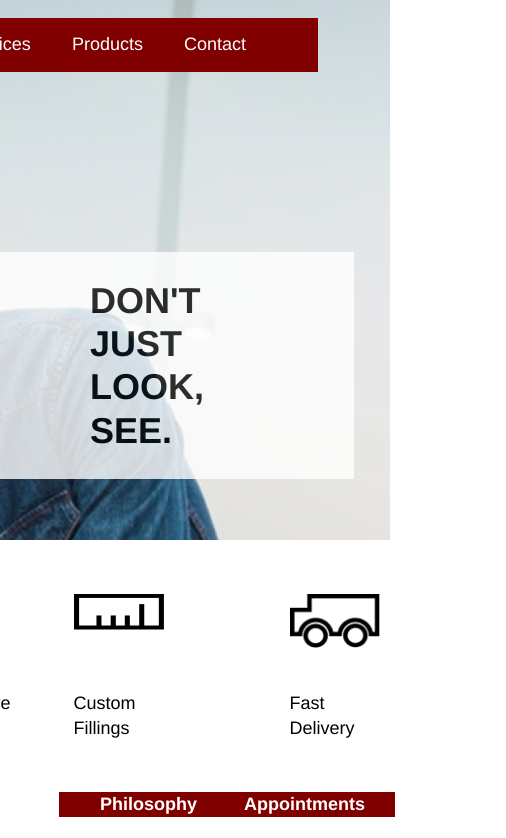
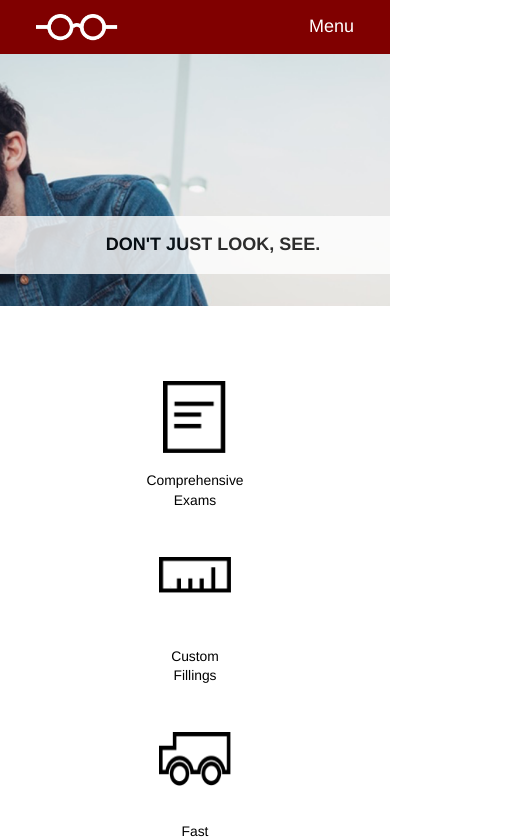
Before and after one commit to uriel2014/optics, a plain HTML site: page index.html in a window 390 px wide. Shown: the top 838 px of the page, 506 px wide, since content can reach past the window. Drawn offline with Linux system fonts and the light colour scheme.

Commit message:
add changes

```diff
--- a/index.html
+++ b/index.html
@@ -25,6 +25,7 @@
           <span>Products</span>
           <span>Contact</span>
         </nav>
+        <span id="small">Menu</span>
       </div>
 
       <!-- Box section of the Main Image -->
--- a/resources/styles.css
+++ b/resources/styles.css
@@ -19,6 +19,20 @@ body{
   align-items: flex-end;
 }
 
+@media only screen and (max-width:700px){
+  .main-image{
+    height:22rem;
+  }
+}
+
+@media only screen and (max-width:560px){
+
+  .main-image{
+    height:17rem;
+    align-items: flex-start;
+  }
+}
+
 /* Heading Banner of the Main Image Section */
 .header{
   display:flex;
@@ -32,10 +46,14 @@ body{
   margin-right: 4rem;
 }
 
+#small{
+  display:none;
+}
+
 .logo{
   display:flex;
   justify-content: flex-start;
-  justify-content: center;
+  align-items: center;
 }
 
 .logo img{
@@ -58,6 +76,56 @@ body{
   padding-right:2rem;
 }
 
+@media only screen and (max-width:700px){
+  .header{
+    width:100%;
+    margin-top:0;
+    margin-right:0;
+  }
+  .logo img{
+    margin-left: 1rem;
+  }
+
+  .logo h3{
+    font-size: 0.8rem;
+  }
+
+  .header nav {
+    margin-right: 1rem;
+  }
+
+  .header nav span {
+    padding-right:1rem;
+  }
+
+}
+
+
+@media only screen and (max-width:560px){
+  .header{
+    width:100%;
+    margin-top: 0;
+    margin-right: 0;
+  }
+
+  #small{
+    display: inline;
+    margin-right: 2rem;
+  }
+
+  .logo img{
+    margin-right: 0;
+    margin-left: 2rem;
+  }
+  .logo h3{
+    display: none;
+  }
+
+  .header nav {
+    display: none;
+  }
+}
+
 /* THE box section of the Main Image Section */
 
 .box{
@@ -70,6 +138,25 @@ body{
   line-height: 1.2;
   margin-top: 10rem;
   margin-right: 2rem;
+}
+
+@media only screen and (max-width:700px){
+  .box{
+    padding:0.75rem 4rem;
+    font-size: 1.33rem;
+    margin-top: 5rem;
+  }
+}
+
+@media only screen and (max-width:560px){
+  .box{
+    margin-top: 9rem;
+    font-size:1rem;
+    padding: 1rem;
+    text-align: center;
+    margin-right: 0;
+    width:100%;
+  }
 }
 
 /* ICONS SECTION */
@@ -85,10 +172,11 @@ body{
 
 .icon{
   height:8rem;
-}
-
-.icon img{
-  margin-right:7rem;
+  display:flex;
+  flex-direction: column;
+  justify-content: center;
+  align-items: center;
+  margin-right: 7rem;
 }
 
 .one{
@@ -111,10 +199,45 @@ body{
   margin-bottom: 2rem;
 }
 
-.icon h3{
+.icon h5{
   text-align: center;
 }
 
+@media only screen and (max-width:700px){
+
+  .icon{
+    margin-right: 3rem;
+  }
+
+ .one{
+    width:3.5rem;
+  }
+
+  .two, .three{
+    width:4rem;
+  }
+}
+
+@media only screen and (max-width:560px){
+  .icons{
+    flex-direction: column;
+    justify-content: center;
+    align-items: center;
+    width:100%;
+    padding-top:3.77rem;
+    padding-bottom: 3.77rem;
+  }
+
+  .icon{
+    margin-right: 0;
+    margin-bottom: 1.75rem;
+  }
+
+  .icon h5{
+    text-align: center;
+    font-size: 0.77rem;
+  }
+}
 
 
 /*CONTENT SECTION */
@@ -152,6 +275,29 @@ body{
   width:100%;/* THis will be 100% the width of its flex container*/
   margin-bottom: 5rem;}
 
+  @media only screen and (max-width:560px){
+
+    .Information{
+      flex-direction: column;
+      justify-content: flex-start;
+      align-items: flex-start;
+      flex-wrap: wrap;
+    }
+
+    .Info{
+      width:100%;
+      margin-left:0;
+    }
+
+    .topic{
+      width:100%;
+      font-size: 1rem;
+    }
+
+    .description{
+      width:100%;
+      margin-bottom: 4rem;}
+  }
 
 footer{
 background-color: skyblue;
@@ -167,15 +313,12 @@ footer img{
 }
 
 
+@media only screen and (max-width:560px){
+  footer{
+    justify-content: center;
+  }
 
-/* Now let us focus on changing the size of the webpage with different screen sizes*/
-
-/* Changing the Webpage for screen size between 561 and 700px*/
-
-
-
-
-
-
-
-/* Changing the webpage for screen size with max width of 560 */
+  footer p{
+    display:none;
+  }
+}
```
